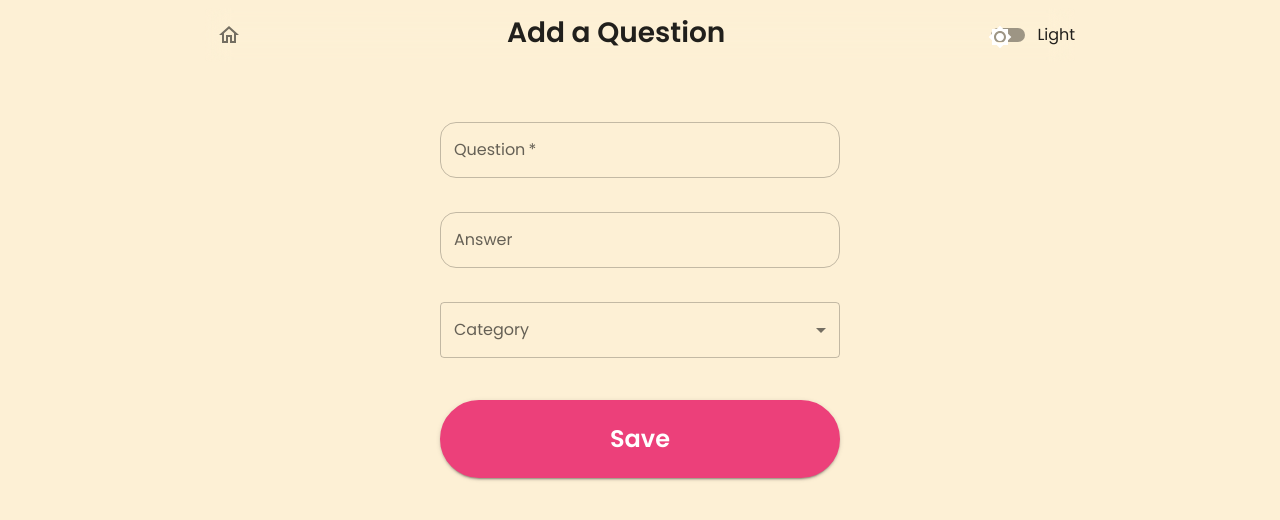
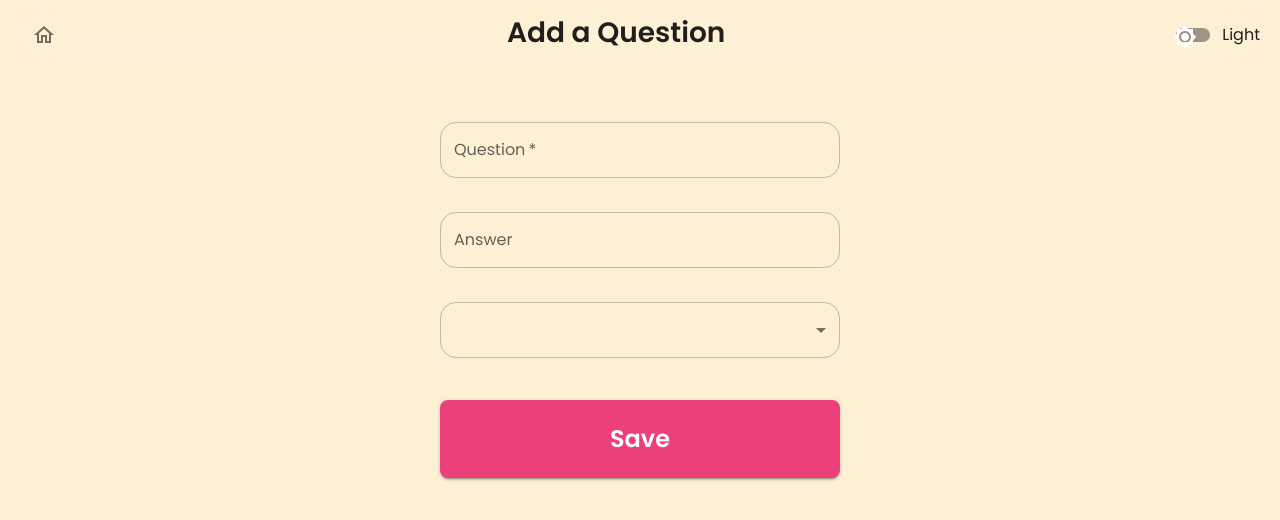
Before and after one commit to paraiii/Add-Question-App, a React (Vite) app: page /add in a window 1280 px wide. Shown: the top 520 px of the page. Built offline with nearby package versions, Linux system fonts and the light colour scheme.

Commit message:
Update add question page style

```diff
--- a/src/App.tsx
+++ b/src/App.tsx
@@ -7,7 +7,6 @@ import { createCustomTheme } from "./theme/createCustomizeTheme";
 import { GlobalStyles } from "./styles/globalStyles";
 import { TopBar } from "./components/TopBar";
 import { useLocation } from "react-router-dom";
-import styled from "@emotion/styled";
 
 export const App = () => {
   const location = useLocation();
--- a/src/components/CategoryBadge.tsx
+++ b/src/components/CategoryBadge.tsx
@@ -6,7 +6,7 @@ const getTextColor = (bgColor: string, mode: "light" | "dark") => {
   return mode === "light" ? lighten(bgColor, 0.8) : darken(bgColor, 0.8);
 };
 interface CategoryBadgeProps {
-  category: string;
+  category: string[];
   mode: "light" | "dark";
 }
 
--- a/src/components/Sidebar.tsx
+++ b/src/components/Sidebar.tsx
@@ -1,5 +1,4 @@
 import React, { useContext, useEffect, useState } from "react";
-import { Container } from "../styles/addTask.styled";
 import {
   Avatar,
   Button,
@@ -10,6 +9,7 @@ import {
 } from "@mui/material";
 import styled from "@emotion/styled";
 import { UserContext } from "../contexts/UserContext";
+import { StyledContainer } from "../styles/globalStyles";
 
 export const Sidebar = () => {
   const userContext = useContext(UserContext);
@@ -42,7 +42,7 @@ export const Sidebar = () => {
   };
 
   return (
-    <Container>
+    <StyledContainer>
       <Tooltip title="User">
         <IconButton onClick={toggleDrawer(true)}>
           <UserAvatar>{username ? username : "USER"}</UserAvatar>
@@ -66,7 +66,7 @@ export const Sidebar = () => {
           <Button type="submit">Save</Button>
         </FormContainer>
       </StyledSwipeableDrawer>
-    </Container>
+    </StyledContainer>
   );
 };
 
--- a/src/components/TopBar.tsx
+++ b/src/components/TopBar.tsx
@@ -21,7 +21,7 @@ interface TopBarProps {
 export const TopBar = ({ title, mode, toggleTheme }: TopBarProps) => {
   const n = useNavigate();
   return (
-    <Container>
+    <TopbarContainer>
       <BackBtn size="large" aria-label="Back" onClick={() => n("/")}>
         {location.pathname === "/add" && <ArrowBackIosNewRounded /> && (
           <HomeOutlinedIcon />
@@ -39,11 +39,11 @@ export const TopBar = ({ title, mode, toggleTheme }: TopBarProps) => {
         }
         label={mode === "light" ? "Light" : "Dark"}
       />
-    </Container>
+    </TopbarContainer>
   );
 };
 
-const Container = styled.div`
+const TopbarContainer = styled.div`
   margin: 0;
   width: 100%;
   position: sticky;
--- a/src/layouts/MainLayout.tsx
+++ b/src/layouts/MainLayout.tsx
@@ -7,10 +7,5 @@ interface MainLayoutProps {
   children: ReactNode;
 }
 export const MainLayout = ({ children }: MainLayoutProps) => {
-  return (
-    <QuestionProvider>
-      {children}
-      <div style={{ marginTop: "128px" }}></div>
-    </QuestionProvider>
-  );
+  return <QuestionProvider>{children}</QuestionProvider>;
 };
--- a/src/pages/AddQuestion.tsx
+++ b/src/pages/AddQuestion.tsx
@@ -1,11 +1,11 @@
 import { useState } from "react";
 import {
-  Container,
+  StyledForm,
   StyledButton,
   StyledInput,
-  StyledSelectTextfield,
+  StyledCategorySelect,
 } from "../styles/addTask.styled";
-import { Button, IconButton, MenuItem, TextField } from "@mui/material";
+import { MenuItem, OutlinedInput, type SelectChangeEvent } from "@mui/material";
 import { v4 as uuidv4 } from "uuid";
 import { useNavigate } from "react-router-dom";
 // import type { Question } from "../types/questionType";
@@ -15,10 +15,17 @@ interface AddTaskProps {
   mode: "light" | "dark";
 }
 
+const MenuProps = {
+  PaperProps: {
+    style: {
+      width: 250,
+    },
+  },
+};
 export const AddTask = ({ mode }: AddTaskProps) => {
   const [question, setQuestion] = useState("");
   const [answer, setAnswer] = useState("");
-  const [category, setCategory] = useState("");
+  const [category, setCategory] = useState<string[]>([]);
   // const [questions, setQuestions] = useLocalStorage<Question[]>(
   //   "questions",
   //   []
@@ -36,12 +43,18 @@ export const AddTask = ({ mode }: AddTaskProps) => {
     setAnswer(newAnswer);
   };
 
-  const handleCategoryChange = (e: { target: { value: string } }) => {
-    const newCategory = e.target.value;
-    setCategory(newCategory);
+  const handleCategoryChange = (event: SelectChangeEvent<unknown>) => {
+    const {
+      target: { value },
+    } = event;
+    setCategory(
+      typeof value === "string" ? value.split(",") : (value as string[])
+    );
   };
 
-  const handleSubmit = () => {
+  const handleSubmit = (e: React.FormEvent<HTMLFormElement>) => {
+    e.preventDefault();
+
     // useLocalStorage
     // const newQuestion = {
     //   id: uuidv4(),
@@ -62,7 +75,7 @@ export const AddTask = ({ mode }: AddTaskProps) => {
 
     setQuestion("");
     setAnswer("");
-    setCategory("");
+    setCategory([]);
     console.log("Question submitted");
     alert("Submit successfully");
     navigate("/");
@@ -70,7 +83,7 @@ export const AddTask = ({ mode }: AddTaskProps) => {
 
   return (
     <>
-      <Container>
+      <StyledForm onSubmit={handleSubmit}>
         <StyledInput
           required
           label="Question"
@@ -90,13 +103,16 @@ export const AddTask = ({ mode }: AddTaskProps) => {
           fullWidth
           onChange={handleAnswerChange}
         />
-        <StyledSelectTextfield
-          select
+        <StyledCategorySelect
+          multiple
+          required
           label="Category"
           value={category}
           variant="outlined"
+          onChange={handleCategoryChange}
+          input={<OutlinedInput label="Category" />}
+          MenuProps={MenuProps}
           fullWidth
-          onChange={handleCategoryChange}
         >
           <MenuItem value="HTML">HTML</MenuItem>
           <MenuItem value="CSS">CSS</MenuItem>
@@ -104,11 +120,11 @@ export const AddTask = ({ mode }: AddTaskProps) => {
           <MenuItem value="Javascript">Javascript</MenuItem>
           <MenuItem value="Typescript">Typescript</MenuItem>
           <MenuItem value="React">React</MenuItem>
-        </StyledSelectTextfield>
-        <StyledButton variant="contained" onClick={handleSubmit} mode={mode}>
+        </StyledCategorySelect>
+        <StyledButton variant="contained" type="submit">
           Save
         </StyledButton>
-      </Container>
+      </StyledForm>
     </>
   );
 };
--- a/src/pages/Home.tsx
+++ b/src/pages/Home.tsx
@@ -21,8 +21,7 @@ export const Home = () => {
 
   return (
     <>
-      {" "}
-      <Box>
+      <HomeContainer>
         <TopContainer>
           <Greeting />
           <Sidebar />
@@ -33,7 +32,7 @@ export const Home = () => {
           <QuestionList filteredQuestionList={filteredQuestion} />
         </TaskListContainer>
         <BottomNav mode={theme.palette.mode} />
-      </Box>
+      </HomeContainer>
     </>
   );
 };
@@ -43,3 +42,7 @@ export const TopContainer = styled.div`
   flex-direction: row;
   justify-content: space-between;
 `;
+
+const HomeContainer = styled(Box)`
+  margin: 0 16vw;
+`;
--- a/src/pages/UserProfile.tsx
+++ b/src/pages/UserProfile.tsx
@@ -1,7 +1,7 @@
 import { useState } from "react";
-import { Container } from "../styles/addTask.styled";
 import { TextField, Button } from "@mui/material";
 import styled from "@emotion/styled";
+import { StyledContainer } from "../styles/globalStyles";
 
 export const UserProfile = () => {
   const [username, setUsername] = useState("");
@@ -13,14 +13,14 @@ export const UserProfile = () => {
 
   return (
     <>
-      <Container>
+      <StyledContainer>
         <TextField
           label="username"
           value={username}
           onChange={handleUsername}
         ></TextField>
         <SaveButton />
-      </Container>
+      </StyledContainer>
     </>
   );
 };
--- a/src/router.tsx
+++ b/src/router.tsx
@@ -7,7 +7,7 @@ const AppRouter = () => {
   return (
     <Routes>
       <Route path="/" element={<Home />} />
-      <Route path="/add" element={<AddTask />} />
+      <Route path="/add" element={<AddTask mode={"light"} />} />
       <Route path="/user" element={<UserProfile />} />
     </Routes>
   );
--- a/src/styles/addTask.styled.tsx
+++ b/src/styles/addTask.styled.tsx
@@ -1,7 +1,7 @@
 import styled from "@emotion/styled";
-import { Button, darken, lighten, TextField } from "@mui/material";
+import { Button, darken, lighten, Select, TextField } from "@mui/material";
 
-export const Container = styled.div`
+export const StyledForm = styled.form`
   display: flex;
   justify-content: space-between;
   flex-direction: column;
@@ -24,26 +24,21 @@ export const StyledInput = styled(TextField)<{ helpercolor?: string }>`
   }
 `;
 
-export const StyledSelectTextfield = styled(TextField)`
+export const StyledCategorySelect = styled(Select)`
   margin: 12px 0;
   border-radius: 16px !important;
   transition: 0.3s all;
   width: 400px;
 `;
 
-export const StyledButton = styled(Button)<{
-  mode: "light" | "dark";
-}>`
+export const StyledButton = styled(Button)`
   margin-top: 4px;
   border: none;
   padding: 16px 32px;
   font-size: 24px;
   border: 2px solid ${({ theme }) => theme.palette.primary.main};
   background-color: ${({ theme }) => theme.palette.primary.main};
-  color: ${({ theme, mode }) =>
-    mode === "light"
-      ? darken(theme.palette.primary.main, 0.2) // light mode font color
-      : (theme.palette.primary.main, 0.8)}; // dark mode cont color
+  color: ${({ theme }) => theme.palette.primary.main}
   border-radius: 999px;
   font-weight: bold;
   cursor: pointer;
--- a/src/styles/globalStyles.tsx
+++ b/src/styles/globalStyles.tsx
@@ -1,4 +1,5 @@
 import { css, Global, useTheme } from "@emotion/react";
+import styled from "@emotion/styled";
 
 export const GlobalStyles = () => {
   const theme = useTheme();
@@ -69,7 +70,7 @@ export const GlobalStyles = () => {
           box-shadow: none;
         }
         body {
-          margin: 8px 16vw;
+          margin: 8px 20px;
           touch-action: manipulation;
           background: ${theme.secondary};
           background-attachment: fixed;
@@ -104,3 +105,11 @@ export const GlobalStyles = () => {
     />
   );
 };
+
+export const StyledContainer = styled.div`
+  display: flex;
+  justify-content: space-between;
+  flex-direction: column;
+  gap: 10px;
+  align-items: center;
+`;
--- a/src/types/questionType.ts
+++ b/src/types/questionType.ts
@@ -2,7 +2,7 @@ export interface Question {
   id: string;
   question: string;
   answer: string;
-  category: string;
+  category: string[];
   pinned: boolean;
 }
 
```
